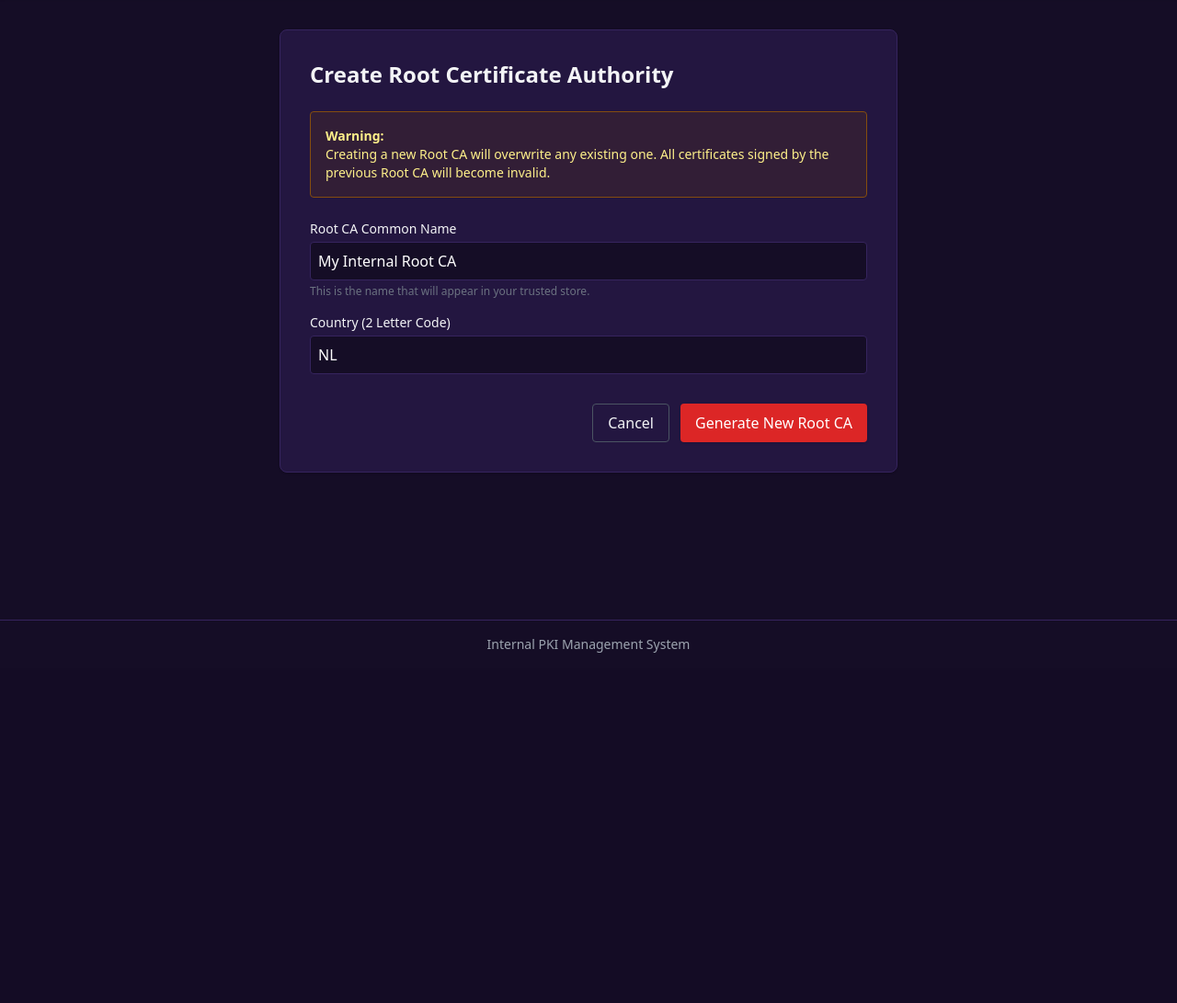
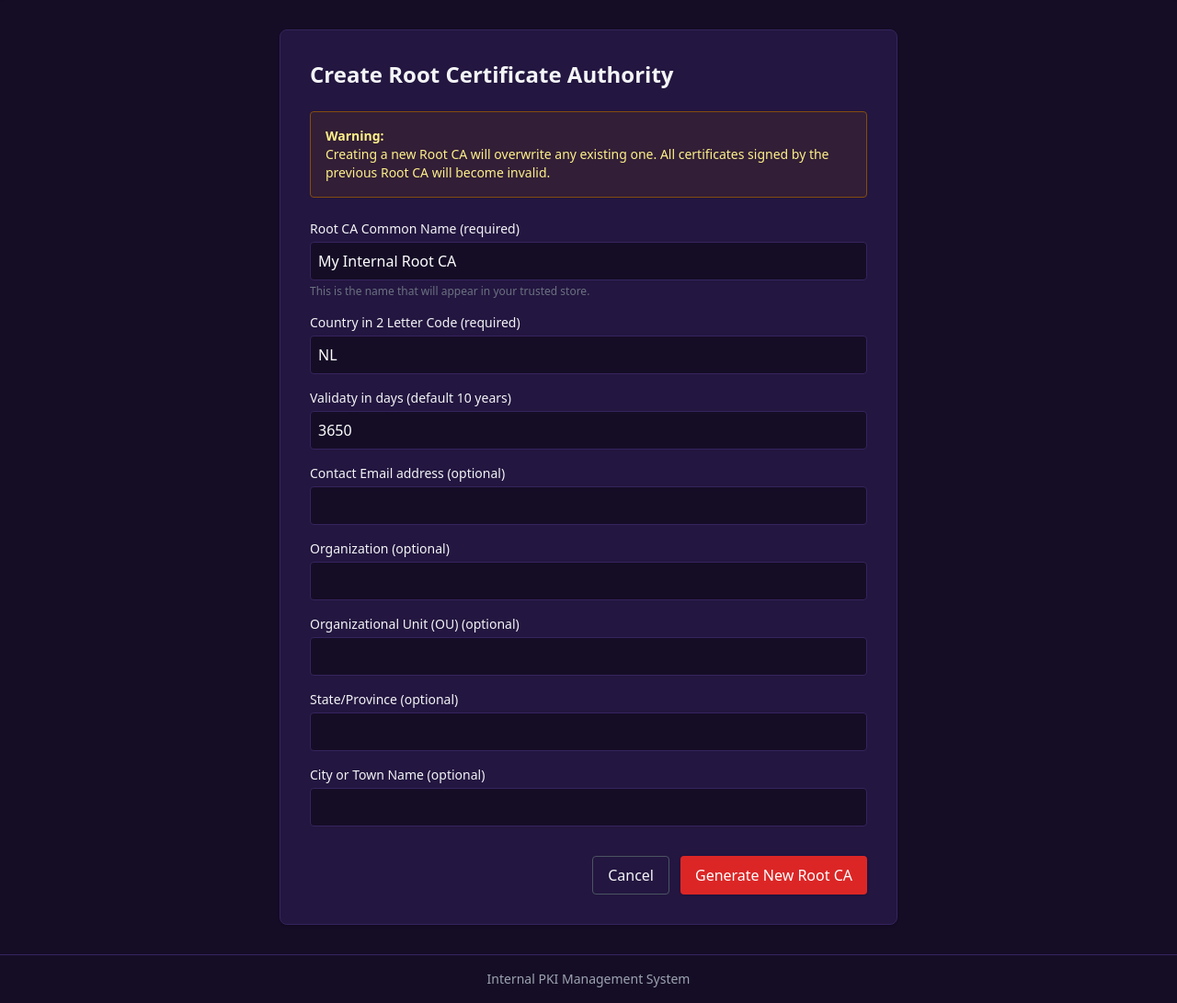
Before and after one commit to HiddenMaces/cert-manager, a Flask app: page /cert/create_root in a window 1280 px wide. Shown: the part 73-1164 px from the top of the page at 92% size. Before the commit the page ends 783 px from the top, so only its background shows below. Run offline with Flask 3, Linux system fonts and the light colour scheme; some libraries are stand-ins or nearby versions.

Commit message:
rootca creation issue

```diff
--- a/app.py
+++ b/app.py
@@ -150,8 +150,14 @@
         return render_template('create_root.html')
 
     # Handle POST request: Process the form
-    cn = request.form.get('cn', 'My Internal rootCA')
-    c = request.form.get('c', 'NL')
+    cn = request.form.get('cn', 'My Internal rootCA').strip()
+    c = request.form.get('c', 'NL').strip()
+    days = int(request.form.get('days', '3650')) # Ensure this is an integer
+    email = request.form.get('email', '').strip()
+    org = request.form.get('org', '').strip()
+    org_unit = request.form.get('org_unit', '').strip()
+    st = request.form.get('st', '').strip()
+    city = request.form.get('city', '').strip()
 
     key_file = os.path.join(ROOT_DIR, f"{ROOT_CA_NAME}.key")
     crt_file = os.path.join(ROOT_DIR, f"{ROOT_CA_NAME}.crt")
@@ -163,41 +169,71 @@
     #     return redirect(url_for('index'))
 
     try:
-        # 1. Generate Private Key
-        private_key = rsa.generate_private_key(public_exponent=65537, key_size=4096)
-        save_key(private_key, key_file)
+        # 1. Capture and clean inputs
+        # We strip() to ensure no accidental whitespace makes it into the cert
+        cn = request.form.get('cn', 'My Internal rootCA').strip()
+        c = request.form.get('c', 'NL').strip()
+        days = int(request.form.get('days', '3650')) # Ensure this is an integer
+        email = request.form.get('email', '').strip()
+        org = request.form.get('org', '').strip()
+        org_unit = request.form.get('org_unit', '').strip()
+        st = request.form.get('st', '').strip()
+        city = request.form.get('city', '').strip()
 
-        # 2. Build Subject/Issuer (Self-signed)
-        subject = x509.Name([
-            x509.NameAttribute(NameOID.COUNTRY_NAME, c),
-            x509.NameAttribute(NameOID.COMMON_NAME, cn),
-        ])
+        # 2. Generate Private Key
+        private_key = rsa.generate_private_key(
+            public_exponent=65537,
+            key_size=4096,
+        )
 
-        # 3. Build Certificate
-        cert = (
-            x509.CertificateBuilder()
-            .subject_name(subject)
-            .issuer_name(subject) # Self-signed
-            .public_key(private_key.public_key())
-            .serial_number(x509.random_serial_number())
-            .not_valid_before(datetime.datetime.now(datetime.timezone.utc))
-            .not_valid_after(datetime.datetime.now(datetime.timezone.utc) + datetime.timedelta(days=3650))
-            # Root CA Extensions
-            .add_extension(x509.BasicConstraints(ca=True, path_length=None), critical=True)
-            .add_extension(x509.KeyUsage(
-                digital_signature=True,
-                content_commitment=False,
-                key_encipherment=False,
-                data_encipherment=False,
-                key_agreement=False,
-                key_cert_sign=True, # Critical for CA
-                crl_sign=True,      # Critical for CA
-                encipher_only=False,
-                decipher_only=False
-            ), critical=True)
-            .add_extension(x509.SubjectKeyIdentifier.from_public_key(private_key.public_key()), critical=False)
-            .sign(private_key, hashes.SHA256())
+        # 3. Build the Subject Name dynamically
+        # We only add attributes if they actually contain text
+        name_attributes = [x509.NameAttribute(NameOID.COMMON_NAME, cn)]
+        name_attributes.append(x509.NameAttribute(NameOID.COUNTRY_NAME, c))
+        if st: name_attributes.append(x509.NameAttribute(NameOID.STATE_OR_PROVINCE_NAME, st))
+        if city: name_attributes.append(x509.NameAttribute(NameOID.LOCALITY_NAME, city))
+        if org: name_attributes.append(x509.NameAttribute(NameOID.ORGANIZATION_NAME, org))
+        if org_unit: name_attributes.append(x509.NameAttribute(NameOID.ORGANIZATIONAL_UNIT_NAME, org_unit))
+        if email: name_attributes.append(x509.NameAttribute(NameOID.EMAIL_ADDRESS, email))
+
+        subject = x509.Name(name_attributes)
+
+        # 4. Create the Certificate Builder
+        builder = x509.CertificateBuilder()
+
+        # Since this is a Self-Signed Root CA, Subject and Issuer are the same
+        builder = builder.subject_name(subject)
+        builder = builder.issuer_name(subject)
+
+        builder = builder.public_key(private_key.public_key())
+        builder = builder.serial_number(x509.random_serial_number())
+        builder = builder.not_valid_before(datetime.datetime.utcnow())
+        builder = builder.not_valid_after(datetime.datetime.utcnow() + datetime.timedelta(days=days))
+
+        # 5. Add Extensions
+        # CA=True is critical if you intend to use this to sign other certs
+        builder = builder.add_extension(
+            x509.BasicConstraints(ca=True, path_length=None), critical=True,
         )
+
+        # Subject Key Identifier (Recommended for CAs)
+        builder = builder.add_extension(
+            x509.SubjectKeyIdentifier.from_public_key(private_key.public_key()),
+            critical=False,
+        )
+
+        # 6. Sign the Certificate
+        cert = builder.sign(
+            private_key=private_key, algorithm=hashes.SHA256()
+        )
+
+        # 7. Serialize to PEM format (to return strings)
+        #cert_pem = certificate.public_bytes(serialization.Encoding.PEM)
+        #key_pem = private_key.private_bytes(
+        #    encoding=serialization.Encoding.PEM,
+        #    format=serialization.PrivateFormat.TraditionalOpenSSL,
+        #   encryption_algorithm=serialization.NoEncryption()
+        #)
 
         save_cert(cert, crt_file)
         flash('Root CA created successfully.', 'success')
--- a/templates/create_root.html
+++ b/templates/create_root.html
@@ -10,15 +10,38 @@
 
     <form method="POST" class="space-y-4">
         <div>
-            <label class="block text-sm font-medium mb-1">Root CA Common Name</label>
+            <label class="block text-sm font-medium mb-1">Root CA Common Name (required)</label>
             <input type="text" name="cn" placeholder="My Internal Root CA" value="My Internal Root CA" class="w-full p-2 rounded border dark:bg-s1-900 dark:border-s1-700 dark:text-white" required>
             <p class="text-xs text-gray-500 mt-1">This is the name that will appear in your trusted store.</p>
         </div>
         <div>
-            <label class="block text-sm font-medium mb-1">Country (2 Letter Code)</label>
+            <label class="block text-sm font-medium mb-1">Country in 2 Letter Code (required)</label>
             <input type="text" name="c" value="NL" class="w-full p-2 rounded border dark:bg-s1-900 dark:border-s1-700 dark:text-white" maxlength="2" required>
         </div>
-
+        <div>
+            <label class="block text-sm font-medium mb-1">Validaty in days (default 10 years)</label>
+            <input type="text" name="days" value="3650" class="w-full p-2 rounded border dark:bg-s1-900 dark:border-s1-700 dark:text-white" maxlength="2" required>
+        </div>
+        <div>
+            <label class="block text-sm font-medium mb-1">Contact Email address (optional)</label>
+            <input type="text" name="email" value="" class="w-full p-2 rounded border dark:bg-s1-900 dark:border-s1-700 dark:text-white" maxlength="20">
+        </div>
+        <div>
+            <label class="block text-sm font-medium mb-1">Organization (optional)</label>
+            <input type="text" name="org" value="" class="w-full p-2 rounded border dark:bg-s1-900 dark:border-s1-700 dark:text-white" maxlength="25">
+        </div>
+        <div>
+            <label class="block text-sm font-medium mb-1">Organizational Unit (OU) (optional)</label>
+            <input type="text" name="org_unit" value="" class="w-full p-2 rounded border dark:bg-s1-900 dark:border-s1-700 dark:text-white" maxlength="15">
+        </div>
+        <div>
+            <label class="block text-sm font-medium mb-1">State/Province (optional)</label>
+            <input type="text" name="st" value="" class="w-full p-2 rounded border dark:bg-s1-900 dark:border-s1-700 dark:text-white" maxlength="10">
+        </div>
+        <div>
+            <label class="block text-sm font-medium mb-1">City or Town Name (optional)</label>
+            <input type="text" name="city" value="" class="w-full p-2 rounded border dark:bg-s1-900 dark:border-s1-700 dark:text-white" maxlength="15">
+        </div>
         <div class="pt-4 flex justify-end space-x-3">
             <a href="/" class="px-4 py-2 rounded border dark:border-gray-600 hover:bg-gray-100 dark:hover:bg-s1-700">Cancel</a>
             <button type="submit" class="px-4 py-2 bg-red-600 hover:bg-red-500 text-white rounded shadow">Generate New Root CA</button>
--- a/templates/manage.html
+++ b/templates/manage.html
@@ -69,7 +69,7 @@
 
         <form action="{{ url_for('sign_root', fqdn=fqdn) }}" method="POST">
             <label class="block text-xs uppercase font-bold text-gray-500 mb-1">Password</label>
-            <input type="password" name="password" class="w-full p-2 mb-6 rounded border dark:bg-s1-900 dark:border-s1-700 dark:text-white focus:ring-2 focus:ring-s1-500 outline-none" required autofocus>
+            <input type="password" name="password" class="w-full p-2 mb-6 rounded border dark:bg-s1-900 dark:border-s1-700 dark:text-white focus:ring-2 focus:ring-s1-500 outline-none" autofocus>
 
             <div class="flex justify-end space-x-3">
                 <button type="button" onclick="document.getElementById('passwordModal').classList.add('hidden')" class="px-4 py-2 rounded border dark:border-gray-600 hover:bg-gray-100 dark:hover:bg-s1-700 text-gray-700 dark:text-gray-300 transition">Cancel</button>
```
